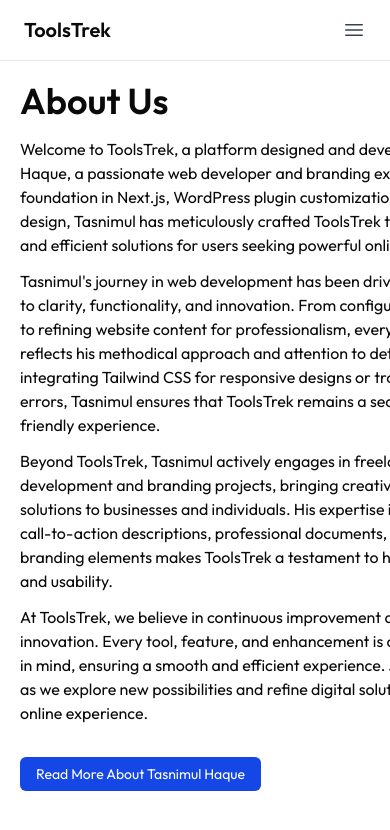
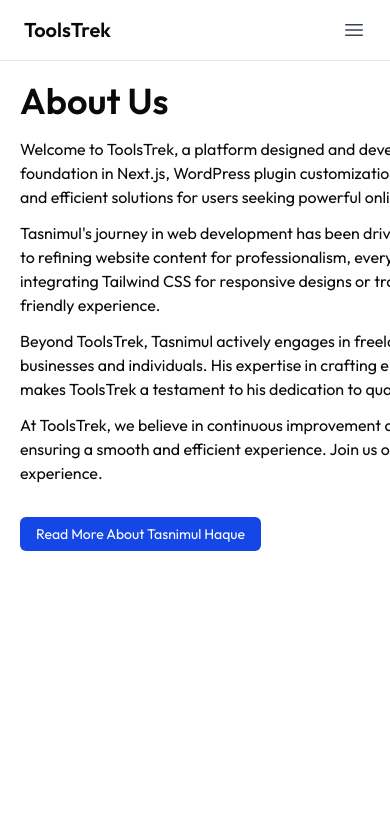
Before and after one commit to tasnimultas67/toolstrek, a Next.js app: page /about-us in a window 390 px wide. Shown: the top 830 px of the page. Built offline with nearby package versions, Linux system fonts and the light colour scheme.

Commit message:
feat: Update About Us page layout for improved responsiveness

```diff
--- a/app/about-us/page.js
+++ b/app/about-us/page.js
@@ -6,7 +6,7 @@ const page = () => {
   return (
     <div className="w-[1100px] mx-auto">
       <div>
-        <section className="grid grid-cols-2 p-5">
+        <section className="grid grid-cols-1 md:grid-cols-2 p-5">
           <div className="space-y-4">
             <h1 className="text-4xl font-semibold">About Us</h1>
             <div className="space-y-3">
```
